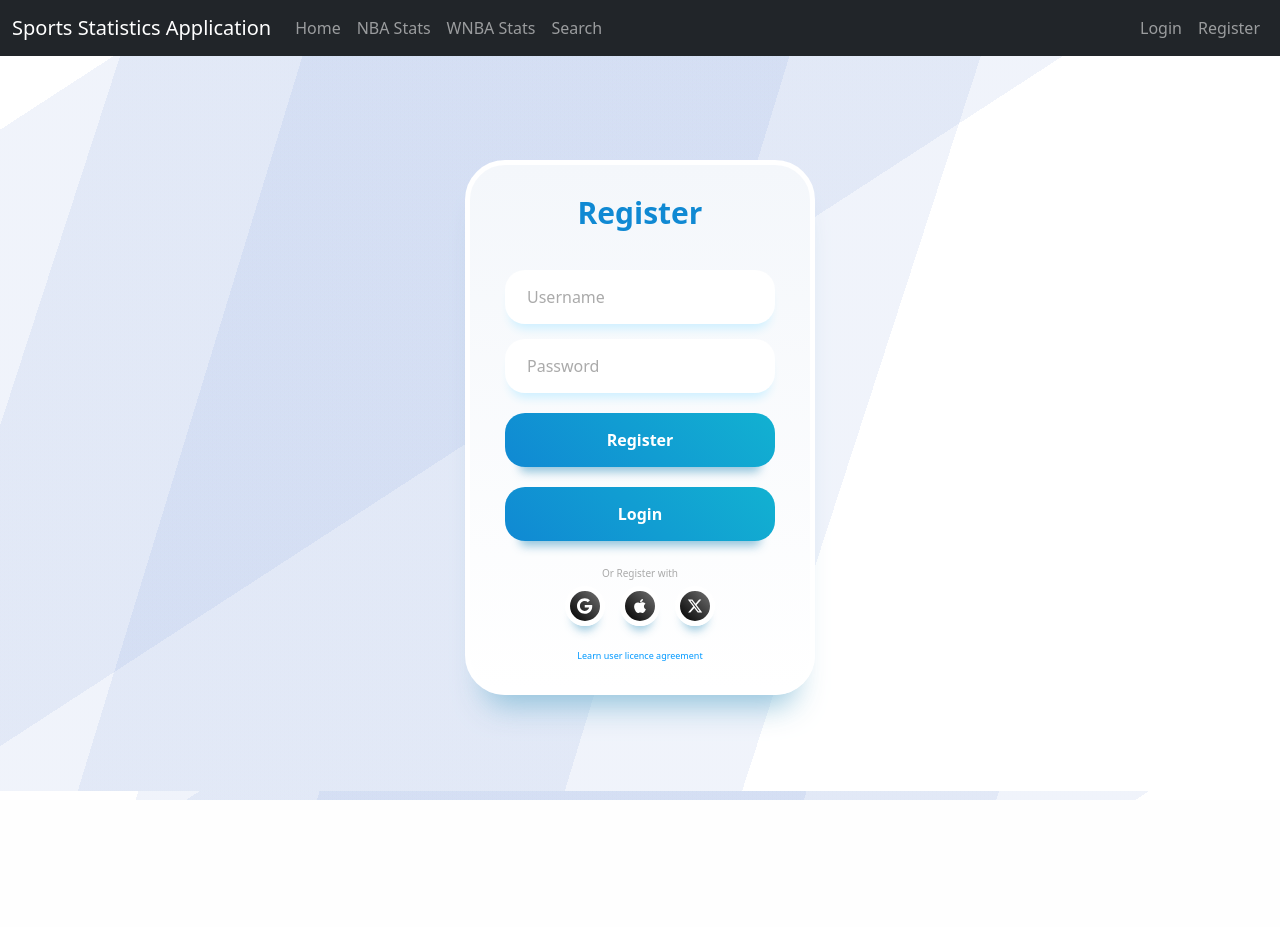
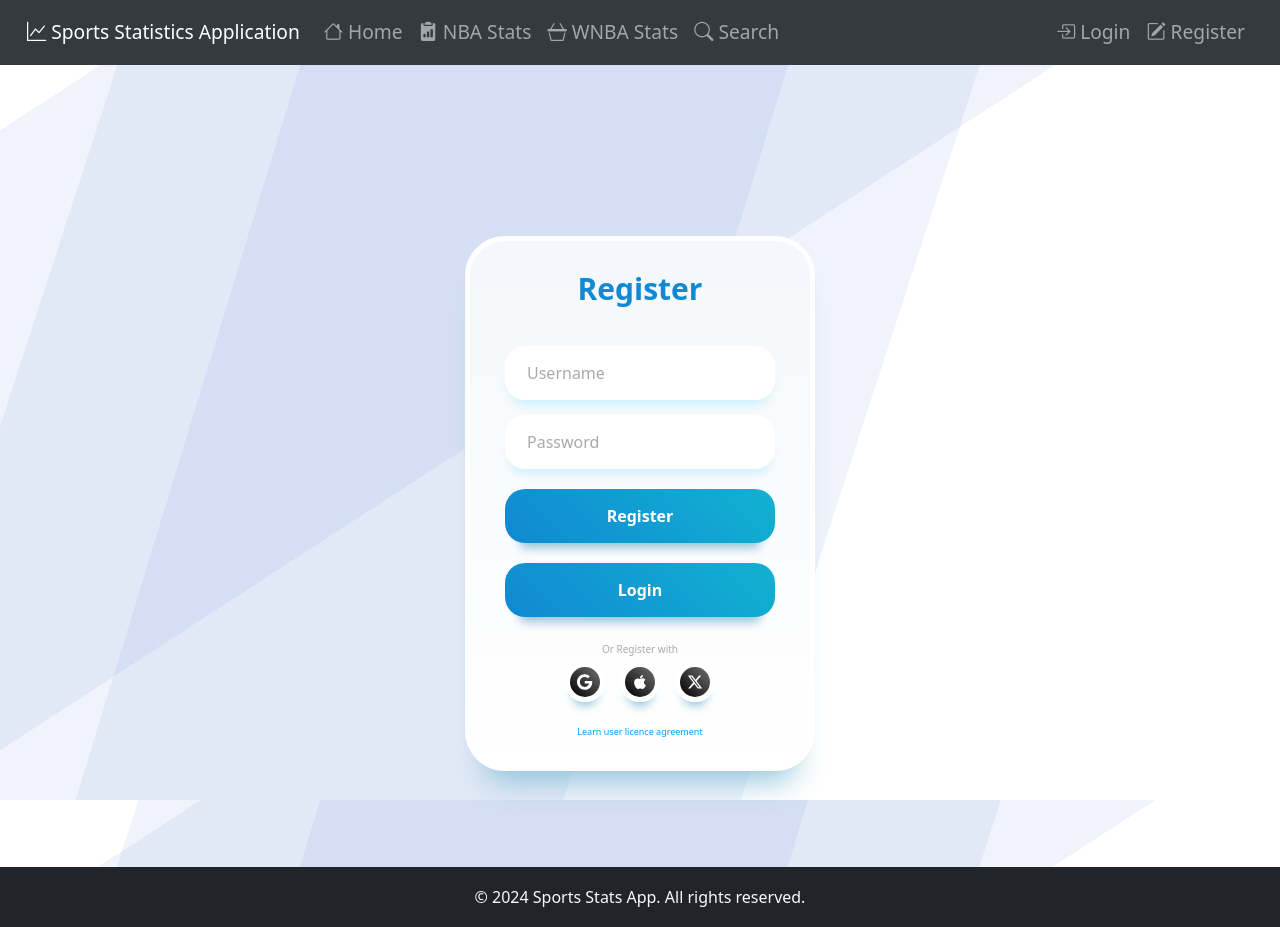
Before and after one commit to ColeHenke/sports-stats-app, a Django app: page /register/ in a window 1280 px wide. Before the commit the page ends 800 px from the top, so only its background shows below. Run offline with Django 5.2, Linux system fonts and the light colour scheme.

Commit message:
added livescores

```diff
--- a/sports_stats_app/stats/templates/base.html
+++ b/sports_stats_app/stats/templates/base.html
@@ -5,50 +5,149 @@
     <meta charset="utf-8" />
     <meta name="viewport" content="width=device-width, initial-scale=1" />
     <link rel="stylesheet" href="https://cdn.jsdelivr.net/npm/bootstrap@5.3.0/dist/css/bootstrap.min.css">
+    <link href="https://cdn.jsdelivr.net/npm/bootstrap-icons@1.8.1/font/bootstrap-icons.css" rel="stylesheet">
     {% load static %}
-    <!-- <link rel="stylesheet" href="{% static 'css/home.css' %}"> -->
     <link rel="stylesheet" href="{% static 'css/base.css' %}" />
     <link rel="stylesheet" href="{% static 'css/login.css' %}" />
     <script src="https://cdn.jsdelivr.net/npm/bootstrap@5.3.0/dist/js/bootstrap.bundle.min.js"></script>
+    <style>
+        body, html {
+            height: 100%;
+            margin: 0;
+        }
+        .page-container {
+            min-height: 100%;
+            position: relative;
+            padding-bottom: 60px; /* Height of the footer */
+        }
+        footer {
+            position: absolute;
+            bottom: 0;
+            width: 100%;
+            height: 60px;
+            background-color: #343a40;
+            color: white;
+            line-height: 60px; /* Center the text vertically */
+            text-align: center;
+        }
+        .navbar-custom {
+            background-color: #343a40; /* Darker shade for better contrast */
+            padding: 10px 15px; /* Larger padding for bigger nav */
+        }
+        .navbar-brand, .nav-link {
+            font-size: 1.2em; /* Larger text */
+        }
+    </style>
 </head>
 <body>
-    <nav class="navbar navbar-expand-lg navbar-dark bg-dark fixed-top">
+    <div class="page-container">
+        <!DOCTYPE html>
+<html lang="en">
+<head>
+    <title>Sports Stats App</title>
+    <meta charset="utf-8" />
+    <meta name="viewport" content="width=device-width, initial-scale=1" />
+    <link rel="stylesheet" href="https://cdn.jsdelivr.net/npm/bootstrap@5.3.0/dist/css/bootstrap.min.css">
+    <link href="https://cdn.jsdelivr.net/npm/bootstrap-icons@1.8.1/font/bootstrap-icons.css" rel="stylesheet">
+    {% load static %}
+    <link rel="stylesheet" href="{% static 'css/base.css' %}" />
+    <link rel="stylesheet" href="{% static 'css/login.css' %}" />
+    <script src="https://cdn.jsdelivr.net/npm/bootstrap@5.3.0/dist/js/bootstrap.bundle.min.js"></script>
+    <style>
+        body, html {
+            height: 100%;
+            margin: 0;
+        }
+        .page-container {
+            min-height: 100%;
+            position: relative;
+            padding-bottom: 60px; /* Height of the footer */
+        }
+        footer {
+            position: absolute;
+            bottom: 0;
+            width: 100%;
+            height: 60px;
+            background-color: #343a40;
+            color: white;
+            line-height: 60px; /* Center the text vertically */
+            text-align: center;
+        }
+        .navbar-custom {
+            background-color: #343a40; /* Darker shade for better contrast */
+            padding: 10px 15px; /* Larger padding for bigger nav */
+        }
+        .navbar-brand, .nav-link {
+            font-size: 1.2em; /* Larger text */
+        }
+        .nav-item .nav-link {
+            display: flex;
+            align-items: center;
+        }
+        .nav-item .bi {
+            margin-right: 5px; /* Add space between icon and text */
+        }
+        .navbar-nav.ms-auto .nav-link, .navbar-nav.ms-auto .navbar-text {
+            display: flex;
+            align-items: center;
+        }
+    </style>
+</head>
+<body>
+    <div class="page-container">
+        <nav class="navbar navbar-expand-lg navbar-dark navbar-custom fixed-top">
             <div class="container-fluid">
-            <a class="navbar-brand" href="#">Sports Statistics Application</a>
+                <a class="navbar-brand" href="{% url 'index' %}">
+                    <i class="bi bi-graph-up"></i> Sports Statistics Application
+                </a>
                 <button class="navbar-toggler" type="button" data-bs-toggle="collapse" data-bs-target="#navbarNav" aria-controls="navbarNav" aria-expanded="false" aria-label="Toggle navigation">
                     <span class="navbar-toggler-icon"></span>
                 </button>
                 <div class="collapse navbar-collapse" id="navbarNav">
                     <ul class="navbar-nav me-auto">
                         <li class="nav-item active">
-                        <a class="nav-link" href="{% url 'index' %}">Home</a>
+                            <a class="nav-link" href="{% url 'index' %}">
+                                <i class="bi bi-house"></i> Home
+                            </a>
                         </li>
                         <li class="nav-item">
-                        <a class="nav-link" href="{% url 'index' %}">NBA Stats</a>
+                            <a class="nav-link" href="{% url 'index' %}">
+                                <i class="bi bi-clipboard2-data-fill"></i> NBA Stats
+                            </a>
                         </li>
                         <li class="nav-item">
-                        <a class="nav-link" href="#">WNBA Stats</a>
+                            <a class="nav-link" href="#">
+                                <i class="bi bi-basket3"></i> WNBA Stats
+                            </a>
                         </li>
                         <li class="nav-item">
-                        <a class="nav-link" href="{% url 'search' %}">Search</a>
+                            <a class="nav-link" href="{% url 'search' %}">
+                                <i class="bi bi-search"></i> Search
+                            </a>
                         </li>
                     </ul>
                     <ul class="navbar-nav ms-auto">
                         {% if request.user.is_authenticated %}
                         <li class="nav-item">
-                        <span class="navbar-text text-white" style="margin-right: 10px; text-align: center; vertical-align: auto;">
-                            Welcome, {{ request.user.username }}
+                            <span class="navbar-text text-white">
+                                <i class="bi bi-person-circle"></i> Welcome, {{ request.user.username }}
                             </span>
                         </li>
                         <li class="nav-item">
-                        <a class="nav-link" href="{% url 'logout_user' %}" style="margin-left: 10px;">Logout</a>
+                            <a class="nav-link" href="{% url 'logout_user' %}">
+                                <i class="bi bi-box-arrow-right"></i> Logout
+                            </a>
                         </li>
                         {% else %}
                         <li class="nav-item">
-                        <a class="nav-link" href="{% url 'login_user' %}">Login</a>
+                            <a class="nav-link" href="{% url 'login_user' %}">
+                                <i class="bi bi-box-arrow-in-right"></i> Login
+                            </a>
                         </li>
                         <li class="nav-item">
-                        <a class="nav-link" href="{% url 'register' %}">Register</a>
+                            <a class="nav-link" href="{% url 'register' %}">
+                                <i class="bi bi-pencil-square"></i> Register
+                            </a>
                         </li>
                         {% endif %}
                     </ul>
@@ -56,12 +155,33 @@
             </div>
         </nav>
 
+    </div>
 
-    <!-- Main content block where child templates will inject their own content -->
-    <div class="container mt-5 pt-3"> <!-- Adjust top margin to account for the navbar height -->
+</body>
+</html>
+
+
+        <div class="alert-container" style="padding-top: 80px;"> <!-- Increased padding for alert visibility -->
+            {% if messages %}
+                {% for message in messages %}
+                <div class="alert alert-warning alert-dismissible fade show text-center" role="alert">
+                    <strong>{{ message.tags }}:</strong> {{ message }}
+                    <button type="button" class="btn-close" data-bs-dismiss="alert" aria-label="Close"></button
+                </div>
+                {% endfor %}
+            {% endif %}
+        </div>
+
+        <div class="container mt-3">
             {% block content %}
             <!-- Default content goes here if not overridden by child templates -->
             {% endblock content %}
         </div>
+
+        <footer class="bg-dark text-light"> <!-- Simplified class names -->
+            © 2024 Sports Stats App. All rights reserved.
+        </footer>
+    </div>
+
 </body>
 </html>
--- a/sports_stats_app/stats/templates/stats/player_result.html
+++ b/sports_stats_app/stats/templates/stats/player_result.html
@@ -1,7 +1,7 @@
 {% extends "base.html" %}
 
 {% block content %}
-<div class="container d-flex justify-content-center align-items-center" style="height: 50vh;">
+<div class="container d-flex justify-content-center align-items-center mt-5">
 
     {% if search_results %}
         <table class="table table-striped">
@@ -24,8 +24,6 @@
             </thead>
             <tbody>
                 {% for result in search_results %}
-                    {{result.full_name}}
-
                     <tr>
                         <td>{{ result.id }}</td>
                         <td>{{ result.first_name }}</td>
@@ -40,7 +38,6 @@
                         <td>{{ result.draft_round }}</td>
                         <td>{{ result.draft_number }}</td>
                         <td>{{ result.team_name }}</td>
-
                     </tr>
                 {% endfor %}
             </tbody>
--- a/sports_stats_app/stats/views.py
+++ b/sports_stats_app/stats/views.py
@@ -7,6 +7,7 @@ from django.contrib.auth import login, logout, authenticate
 from django.contrib.auth.decorators import login_required
 from django.contrib.auth.models import User
 from .utils import get_player_by_name_variants
+import json
 
 
 # Login Function
@@ -19,41 +20,48 @@ def login_user(request):
         user = authenticate(request, username=username, password=password)
         if user is not None:
             login(request, user)
+            messages.success(request, f'You have successfully logged in {request.user.username}...')
             return redirect('index')
         else:
-            # Display appropriate error messages for invalid credentials
+            # Check if the user exists to provide a specific error message
             user_exists = User.objects.filter(username=username).exists()
             if user_exists:
                 messages.error(request, 'Invalid password. Please try again.')
             else:
                 messages.error(request, 'Invalid username. Please try again.')
-            return render(request, 'login.html')
+            return render(request, 'login.html', {'username': username})
 
     # Show the login page for GET requests
     return render(request, 'login.html')
 
-
 def register(request):
     if request.method == 'POST':
-        # get the username and password
         username = request.POST.get('username')
         password = request.POST.get('password')
 
-        try:
-            # check if th username and password is valid then try to create new account
-            user = User.objects.create_user(username=username, password=password)
-        except:
-            messages.warning(request, 'This Username has already been taken.')
+        # Check if the username already exists to prevent duplication
+        if User.objects.filter(username=username).exists():
+            messages.warning(request, 'This username has already been taken.')
             return redirect('register')
-        # user.is_superuser = True
+
+        # Create new user if username is unique
+        user = User.objects.create_user(username=username, password=password)
         user.save()
-        user = authenticate(request, username=username, password=password)
-        if user is not None:
-            login(request, user)
+        login(request, user)  # Log in the newly registered user
         messages.success(request, 'Registration successful!')
         return redirect('index')
 
+    return render(request, 'register.html')
+
+
     return render(request, 'register.html', {})
+
+def logout_user(request):
+    username = request.user.username
+    logout(request)
+    messages.success(request, f'You have been logged out, {username}.')
+    return redirect('login_user')
+
 
 
 def get_player_position(player_id):
@@ -116,11 +124,6 @@ def get_active_players():
 #     # players_data = []
 #     return render(request, 'index.html', {'players': players_data})
 
-import logging
-import json
-from django.shortcuts import render
-from nba_api.stats.static import players
-from django.http import HttpResponse
 
 # Configuring logging
 logging.basicConfig(level=logging.DEBUG)
@@ -196,9 +199,54 @@ def get_players(sort_option):
         result_data.append(player_stats)
 
     return result_data
+# function to get the live score of the current games
+from django.shortcuts import render
+from django.http import HttpResponse
+from nba_api.live.nba.endpoints import scoreboard
+
+from nba_api.live.nba.endpoints import scoreboard
+import datetime
+
+def fetch_live_and_upcoming_scores():
+    try:
+        # Initialize the scoreboard
+        games = scoreboard.ScoreBoard()
+
+        # Fetching the live scoreboard as a dictionary
+        games_data = games.get_dict()
+
+        # Simplifying the data extraction process
+        games_list = []
+        for game in games_data['scoreboard']['games']:
+            # Check if the game is live or upcoming by checking if scores are present
+            if game['homeTeam']['score'] == 0 and game['awayTeam']['score'] == 0:
+                game_status = "Upcoming"
+            else:
+                game_status = "Live"
+
+            game_info = {
+                'home_team': f"{game['homeTeam']['teamCity']} {game['homeTeam']['teamName']}",
+                'away_team': f"{game['awayTeam']['teamCity']} {game['awayTeam']['teamName']}",
+                'home_score': game['homeTeam']['score'],
+                'away_score': game['awayTeam']['score'],
+                'status': game['gameStatusText'],
+                'series_text': game.get('seriesText', 'N/A'),
+                'game_status': game_status
+            }
+            games_list.append(game_info)
+        return games_list
+
+    except Exception as e:
+        print(f"Failed to fetch NBA scores: {e}")
+        return None
+
+
+
+
 
 @login_required(login_url=login_user)
 def index(request):
+    game_data = fetch_live_and_upcoming_scores() or None
     """Render index page."""
     # Get player data
     players_data = get_players(1)
@@ -215,8 +263,7 @@ def index(request):
                 get_players(1)
 
     # print(players_data)
-    return render(request, 'index.html', {'players': players_data})
-
+    return render(request, 'index.html', {'players': players_data, 'game_data': game_data})
 
 
 @login_required(login_url=login_user)
@@ -261,12 +308,7 @@ def search(request):
         return render(request, 'stats/search.html', {'search_results': []})
 
 
-
-
-def logout_user(request):
-    logout(request)
-    return redirect('login_user')
-
+#
 
 
 if __name__=="__main__":
```
Also changed, not shown: sports_stats_app/stats/templates/index.html (+54 -59 lines), sports_stats_app/stats/utils.py (+6 -2 lines), sports_stats_app/db.sqlite3. Lines whose indentation alone changed are shown as unchanged.
